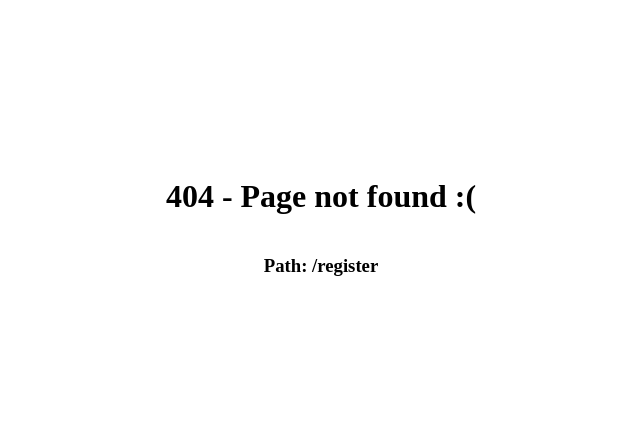
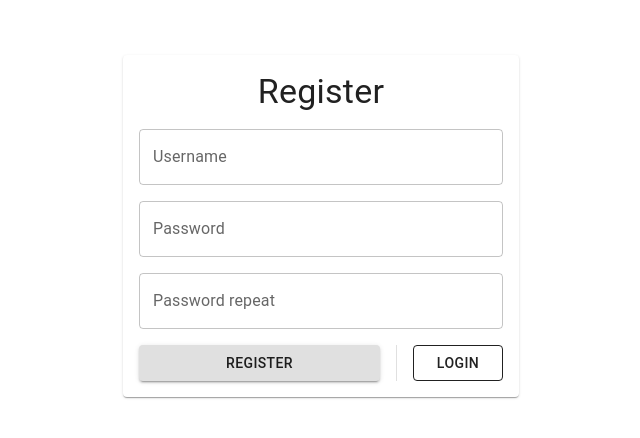
Before and after one commit to TVT22-19/movie-app-frontend, a React (Vite) app: page /movie-app-frontend/register in a window 1280 px wide. Before the commit this address had no page. Shown: the part 182-620 px from the top of the page, without its empty margins (319-959 px from the left). Built offline with nearby package versions, Linux system fonts and the light colour scheme.

Commit message:
Added Login and Registration page mockup. (Awaiting API)

```diff
--- a/package.json
+++ b/package.json
@@ -11,6 +11,11 @@
     "preview": "vite preview"
   },
   "dependencies": {
+    "@emotion/react": "^11.11.1",
+    "@emotion/styled": "^11.11.0",
+    "@fontsource/roboto": "^5.0.8",
+    "@mui/icons-material": "^5.14.16",
+    "@mui/material": "^5.14.17",
     "@tanstack/react-query": "^5.8.1",
     "react": "^18.2.0",
     "react-dom": "^18.2.0",
--- a/src/App.tsx
+++ b/src/App.tsx
@@ -2,6 +2,8 @@ import {createBrowserRouter, createRoutesFromElements, Route, RouterProvider} fr
 import RootPage from "./pages/RootPage.tsx";
 import HomePage from "./pages/HomePage.tsx";
 import NotFoundPage from "./pages/NotFoundPage.tsx";
+import LoginPage from "./pages/LoginPage.tsx";
+import RegisterPage from "./pages/RegisterPage.tsx";
 
 export default function App() {
     return (
@@ -10,6 +12,10 @@ export default function App() {
                 createRoutesFromElements(
                     <Route path="/" element={<RootPage/>}>
                         <Route index element={<HomePage/>}/>
+
+                        <Route path="login" element={<LoginPage/>}/>
+                        <Route path="register" element={<RegisterPage/>}/>
+
                         <Route path="*" element={<NotFoundPage/>}/>
                     </Route>
                 ), {
--- /dev/null
+++ b/src/pages/LoginPage.tsx
@@ -0,0 +1,47 @@
+import TextField from "@mui/material/TextField";
+import {Button, Card, Container, Divider, Stack, Typography} from "@mui/material";
+import {useState} from "react";
+import {Link, useLocation} from "react-router-dom";
+import {User} from "../services/types";
+
+export default function LoginPage() {
+    const {state} = useLocation()
+
+    const [username, setUsername] = useState<string>(state?.username || "")
+    const [password, setPassword] = useState<string>("")
+    const [user, setUser] = useState<User>()
+
+    function loginUser(username: string, password: string) {
+        setUser(undefined)
+
+        if (username.trim() === "" || password.trim() === "") {
+            console.log("Some fields is empty")
+            return
+        }
+
+        setUser({
+            username: username,
+            password: password
+        })
+    }
+
+    return (
+        <Container maxWidth="xs">
+            <Card>
+                <Stack padding={2} spacing={2}>
+                    <Typography variant="h4" align="center">Log In</Typography>
+                    <TextField label="Username" variant="outlined" type="text" defaultValue={state?.username || ""}
+                               onChange={(event) => setUsername(event.target.value)}/>
+                    <TextField label="Password" variant="outlined" type="password"
+                               onChange={(event) => setPassword(event.target.value)}/>
+                    <Stack direction="row" divider={<Divider orientation="vertical" flexItem/>} spacing={2}>
+                        <Button color="inherit" variant="contained" sx={{flexGrow: 9}}
+                                onClick={() => loginUser(username, password)}>Login</Button>
+                        <Button color="inherit" variant="outlined" sx={{flexGrow: 1}} component={Link}
+                                to="/register">Register</Button>
+                    </Stack>
+                </Stack>
+            </Card>
+        </Container>
+    )
+}
--- /dev/null
+++ b/src/pages/RegisterPage.tsx
@@ -0,0 +1,60 @@
+import {
+    Button,
+    Card,
+    Container,
+    Divider,
+    Stack,
+    TextField,
+    Typography
+} from "@mui/material";
+import {useState} from "react";
+import {Link} from "react-router-dom";
+import {User} from "../services/types";
+
+export default function RegisterPage() {
+    const [username, setUsername] = useState("")
+    const [password, setPassword] = useState("")
+    const [passwordRepeat, setPasswordRepeat] = useState("")
+    const [user, setUser] = useState<User>()
+
+    function registerUser(username: string, password: string, passwordRepeat: string) {
+        setUser(undefined)
+
+        if (username.trim() === "" || password.trim() === "") {
+            console.log("Some fields is empty")
+            return
+        }
+
+        if (password !== passwordRepeat) {
+            console.log("Password doesn't match")
+            return
+        }
+
+        setUser({
+            username: username,
+            password: password
+        })
+    }
+
+    return (
+        <Container maxWidth="xs">
+            <Card>
+                <Stack padding={2} spacing={2}>
+                    <Typography variant="h4" align="center">Register</Typography>
+                    <TextField label="Username" variant="outlined" type="text"
+                               onChange={event => setUsername(event.target.value)}/>
+                    <TextField label="Password" variant="outlined" type="password"
+                               onChange={event => setPassword(event.target.value)}/>
+                    <TextField label="Password repeat" variant="outlined" type="password"
+                               onChange={event => setPasswordRepeat(event.target.value)}/>
+                    <Stack direction="row" divider={<Divider orientation="vertical" flexItem/>} spacing={2}>
+                        <Button color="inherit" variant="contained" sx={{flexGrow: 9}}
+                                onClick={() => registerUser(username, password, passwordRepeat)}>Register</Button>
+                        <Button color="inherit" variant="outlined" sx={{flexGrow: 1}} component={Link}
+                                to="/login">Login</Button>
+                    </Stack>
+                </Stack>
+            </Card>
+        </Container>
+    )
+}
--- a/src/services/types.ts
+++ b/src/services/types.ts
@@ -1,4 +1,5 @@
 export interface User {
-    id: number,
-    username: string
+    id?: number,
+    username: string,
+    password?: string
 }
```
